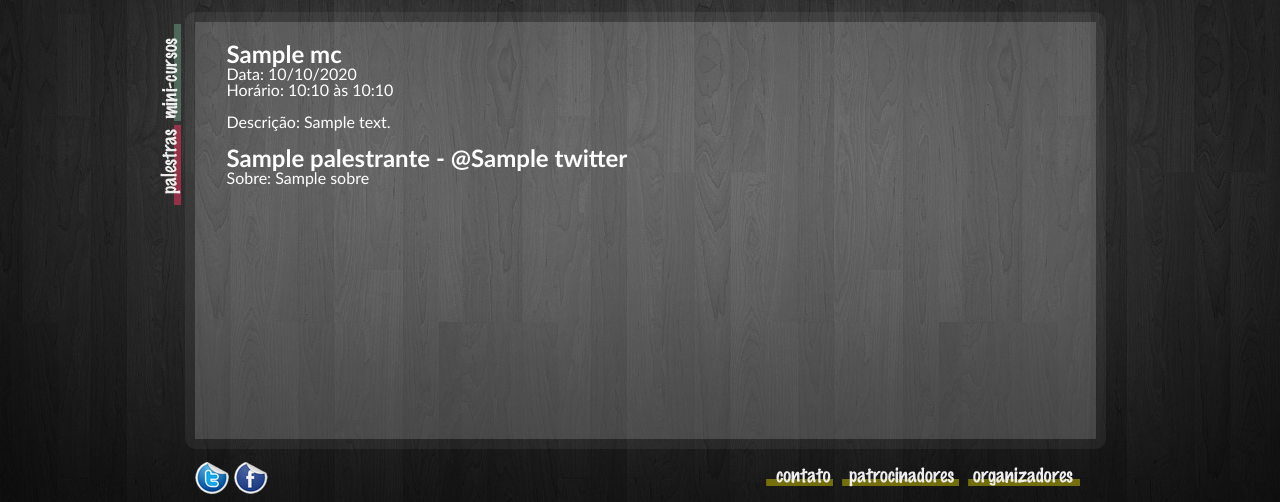
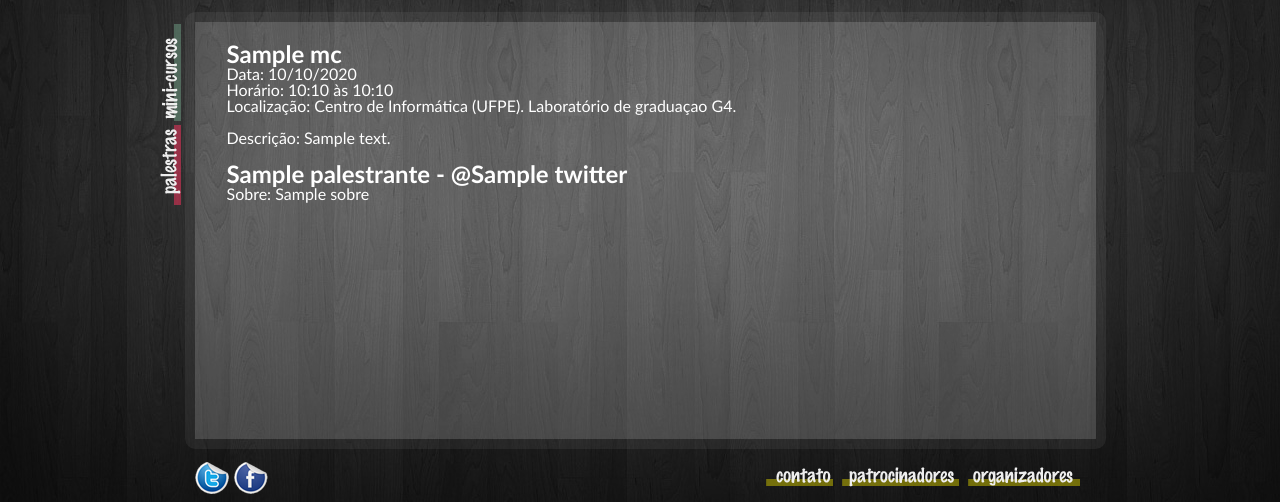
Before and after one commit to cinlug/wsl-portal, a Django app: template src/templates/minicurso.html in a window 1280 px wide. Shown: the part 210-712 px from the top of the page. Run offline with Django 3.2, Linux system fonts and the light colour scheme; the template is opened without the code that fills it: most values are stand-ins (such as "Sample title", 1, 10 or a date in 2020).

Commit message:
localizacao em cada palestra

```diff
--- a/src/templates/minicurso.html
+++ b/src/templates/minicurso.html
@@ -5,6 +5,7 @@
 		<h1>{{mc.titulo}}</h1>
 		<p>Data: {{mc.data|date:"d/m/Y"}}</p>
 		<p>Horário: {{mc.hora_inicio|time:"H:i"}} às {{mc.hora_fim|time:"H:i"}}</p>
+		<p>Localização: Centro de Informática (UFPE). Laboratório de graduaçao G4.</p>
 		<br />
 		<p>Descrição: {{mc.descricao|linebreaksbr}}</p>
 		<br />
```
